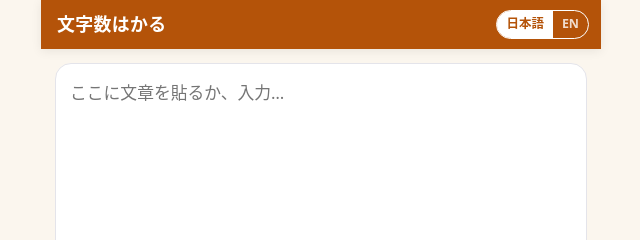
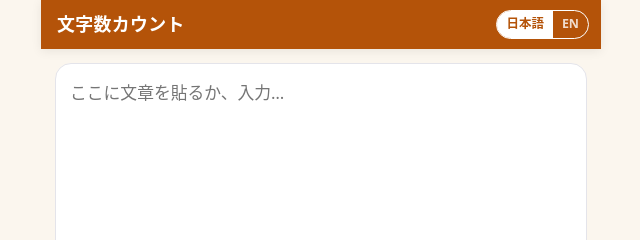
Before and after one commit to gutsmcd-cmd/moji-kazoeru, a website built with Vite: page index.html in a window 1280 px wide. Shown: the top 240 px of the page, 319-959 px from the left. Built offline with nearby package versions, Linux system fonts and the light colour scheme.

Commit message:
JA name: 文字数はかる → 文字数カウント

```diff
--- a/index.html
+++ b/index.html
@@ -7,11 +7,11 @@
     <meta name="mobile-web-app-capable" content="yes" />
     <meta name="apple-mobile-web-app-capable" content="yes" />
     <meta name="apple-mobile-web-app-status-bar-style" content="default" />
-    <meta name="apple-mobile-web-app-title" content="文字数はかる" />
+    <meta name="apple-mobile-web-app-title" content="文字数カウント" />
     <meta name="description" content="日本語の文字数と原稿用紙枚数。無料・広告なし・ログイン不要・オフライン対応。A Japanese writing counter — free, no ads, no login, offline." />
     <link rel="icon" type="image/png" sizes="32x32" href="./icons/icon-32.png" />
     <link rel="apple-touch-icon" href="./icons/icon-180.png" />
-    <title>文字数はかる</title>
+    <title>文字数カウント</title>
   </head>
   <body>
     <div id="app"></div>
--- a/src/i18n.ts
+++ b/src/i18n.ts
@@ -1,6 +1,6 @@
 export type Lang = 'ja' | 'en';
 const ja = {
-  app: '文字数はかる',
+  app: '文字数カウント',
   placeholder: 'ここに文章を貼るか、入力…',
   all: '文字数（空白・改行を含む）',
   noSpace: '空白・改行なし',
--- a/vite.config.ts
+++ b/vite.config.ts
@@ -9,8 +9,8 @@ export default defineConfig({
       includeAssets: ['icons/*.png'],
       manifest: {
         id: '/moji-kazoeru/',
-        name: '文字数はかる',
-        short_name: '文字数はかる',
+        name: '文字数カウント',
+        short_name: '文字数カウント',
         description:
           '日本語の文字数と原稿用紙枚数。無料・広告なし・ログイン不要・オフライン対応。A Japanese writing counter — free, no ads, no login, offline.',
         lang: 'ja',
```
Also changed, not shown: README.md.
